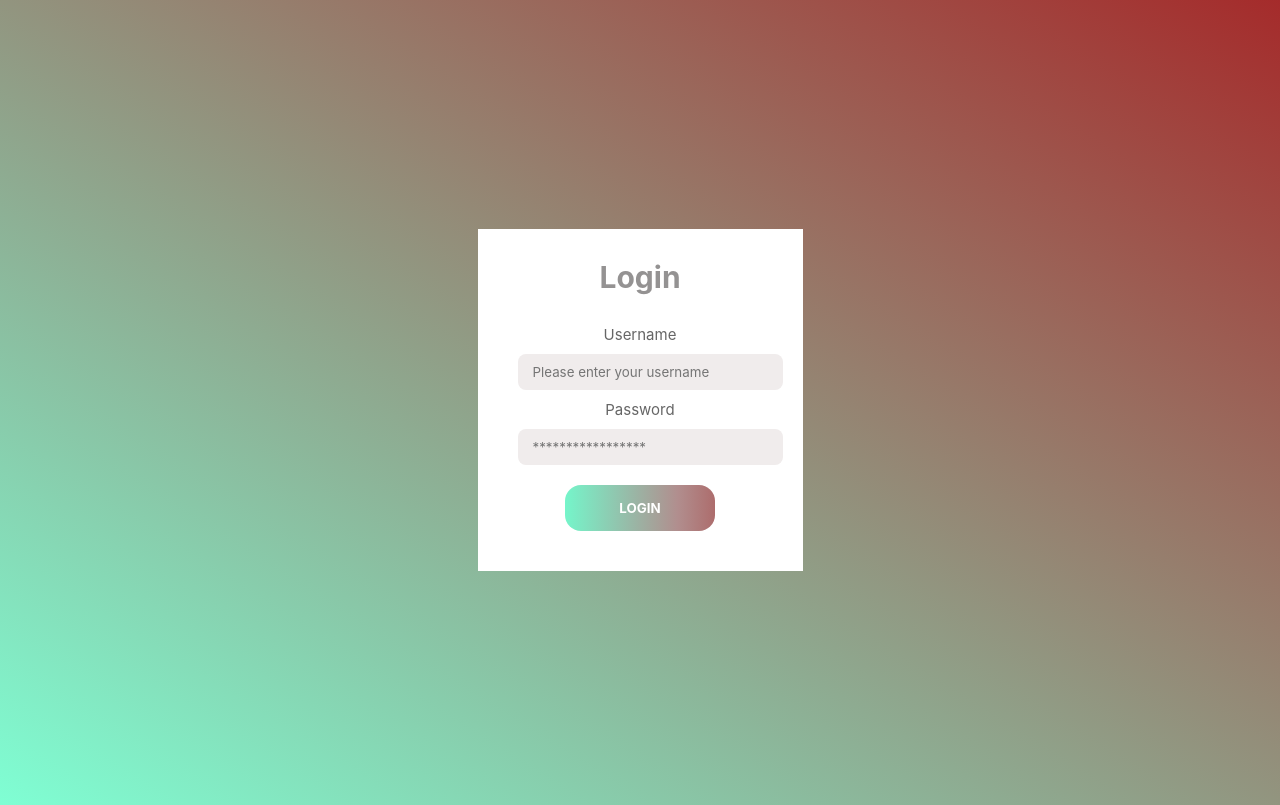
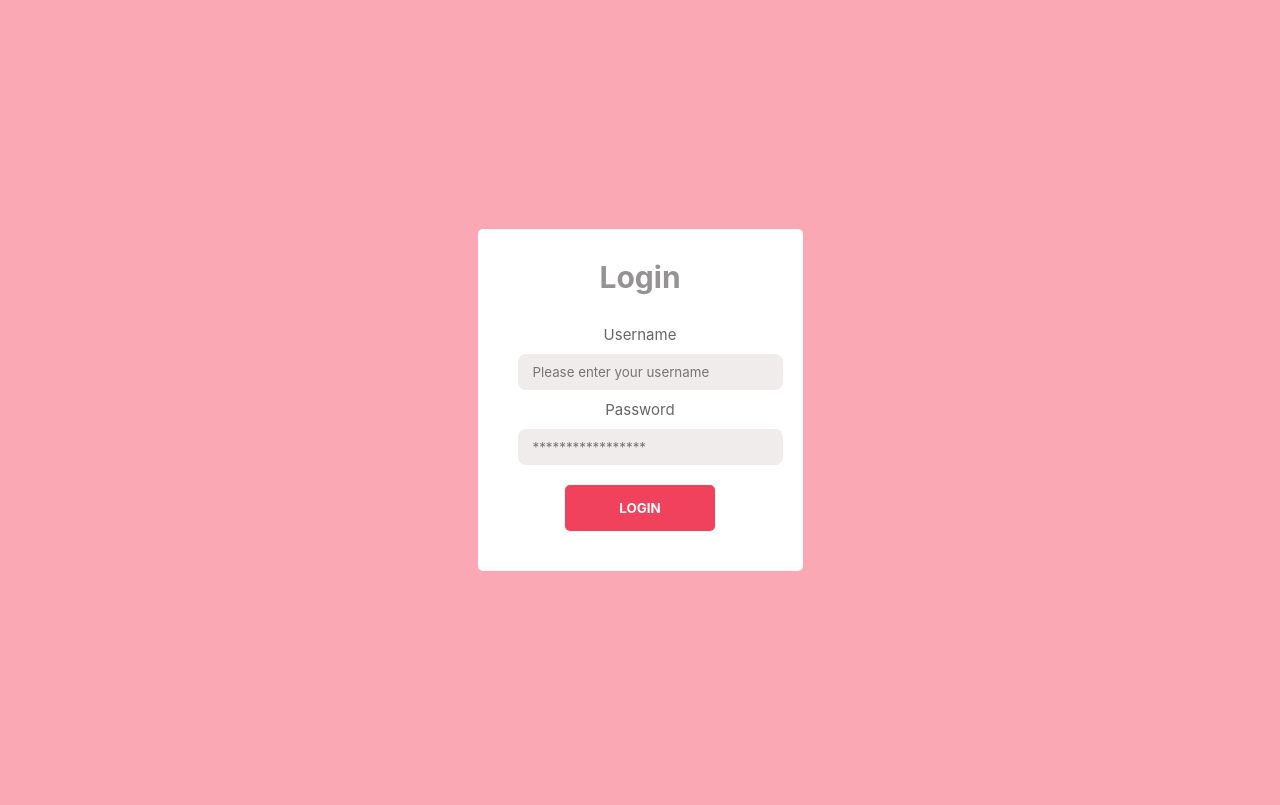
Before and after one commit to justkenpham/sentiment-analysis, a React (Create React App) app in the folder client/: page /login in a window 1280 px wide. Built offline with nearby package versions, Linux system fonts and the light colour scheme.

Commit message:
style change

```diff
--- a/client/src/app/components/Header/index.css
+++ b/client/src/app/components/Header/index.css
@@ -38,6 +38,7 @@
 .pl-btn {
     display: flex;
     flex-direction: row;
+
 
 }
 
--- a/client/src/app/components/LoginForm.css
+++ b/client/src/app/components/LoginForm.css
@@ -38,8 +38,8 @@ form::after{
     right: -5px;
     bottom: -5px;
     z-index: 1;
-    background-image: linear-gradient(to top right, #7FFFD4, #A52A2A);
-    background-color: white;
+
+    background-color: #f1425c75;
     border-radius: 5px;
 }
 form .form-inner{
@@ -49,6 +49,7 @@ form .form-inner{
     /* background-image: linear-gradient(to top right, #7FFFD4, #A52A2A); */
     padding: 30px;
     z-index: 2;
+    border-radius: 5px;
 }
 form .form-inner h2{
     color: rgb(148, 146, 146);
@@ -85,14 +86,15 @@ form .form-inner .form-group input{
 }
 form .form-inner .form-group input:focus{
     box-shadow: 0px 0px 3px rgba(0, 0, 0, 0.2);
+
 }
 
 form .form-inner input[type="submit"],
 .welcome button{
     display: inline-block;
     padding: 15px 15px;
-    border-radius: 16px;
-    background-image: linear-gradient(to right, #75f5ca, #b18e8e, #A52A2A);
+    border-radius: 5px;
+    background-color: #f1425d;
     background-size: 150%;
     background-position: 0%;
     transition: 0.4s;
```
